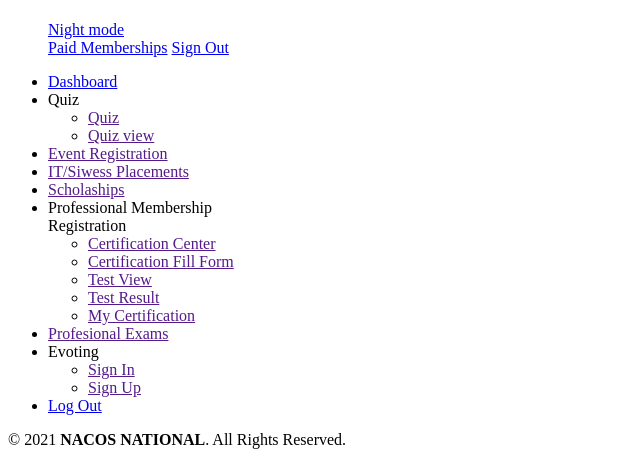
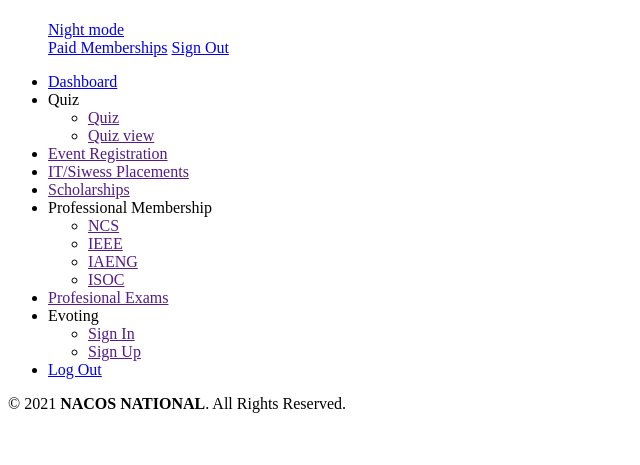
Before and after one commit to coolheaded1/nacos, a PHP site: page /nacos/accounts/assets/header.php in a window 1280 px wide. Shown: the part 931-1396 px from the top of the page, without its empty margins (0-640 px from the left). After the commit the page ends 1344 px from the top, so only its background shows below. Run offline with PHP 8.4, Linux system fonts and the light colour scheme; data that the repository does not hold is empty.

Commit message:
19/01/2021 initial commit of the day

```diff
--- a/accounts/assets/formHandler.php
+++ b/accounts/assets/formHandler.php
@@ -15,6 +15,7 @@ switch ($_GET['func']) {
 function EditStudent($dataGet){
 	$conn = DB();
 	$id = $dataGet['id'];
+	$Area = implode(', ',$dataGet['Area']);
 	$regMem = $dataGet['regMem'];
 	if (empty($id)) {
 		echo "<script>
@@ -43,7 +44,7 @@ function EditStudent($dataGet){
 			'dob' => $dataGet['dob'],
 			'dept' => $dataGet['dept'],
 			'level' => $dataGet['level'],
-			'area_of_int' => $dataGet['Area'],
+			'area_of_int' => $Area,
 			'membershipNo' => $dataGet['memebership'],
 			'alert' => '1',
 			'zone' => $dataGet['zone'],
--- a/accounts/assets/header.php
+++ b/accounts/assets/header.php
@@ -139,30 +139,28 @@
 					<li class="menu--item">
 						<a href="" class="menu--link" title="Liked Courses">
 							<i class='uil uil-thumbs-up menu--icon'></i>
-							<span class="menu--label">Scholaships</span>
+							<span class="menu--label">Scholarships</span>
 						</a>
 					</li>
 					<li class="menu--item  menu--item__has_sub_menu">
 						<label class="menu--link" title="Tests">
 							<i class='uil uil-clipboard-alt menu--icon'></i>
-							<span class="menu--label">Professional Membership <br>Registration</span>
+							<span class="menu--label">Professional Membership </span>
 						</label>
 						<ul class="sub_menu">
 							<li class="sub_menu--item">
-								<a href="" class="sub_menu--link">Certification Center</a>
+								<a href="" class="sub_menu--link"> NCS</a>
 							</li>
 							<li class="sub_menu--item">
-								<a href="" class="sub_menu--link">Certification Fill Form</a>
+								<a href="" class="sub_menu--link">IEEE </a>
 							</li>
 							<li class="sub_menu--item">
-								<a href="" class="sub_menu--link">Test View</a>
+								<a href="" class="sub_menu--link"> IAENG</a>
 							</li>
 							<li class="sub_menu--item">
-								<a href="" class="sub_menu--link">Test Result</a>
+								<a href="" class="sub_menu--link">ISOC</a>
 							</li>
-							<li class="sub_menu--item">
-								<a href="" class="sub_menu--link">My Certification</a>
-							</li>
+
 						</ul>
 					</li>
 					<li class="menu--item">
```
Also changed, not shown: accounts/Stupdate.php (+44 -11 lines), accounts/css/style.css.
